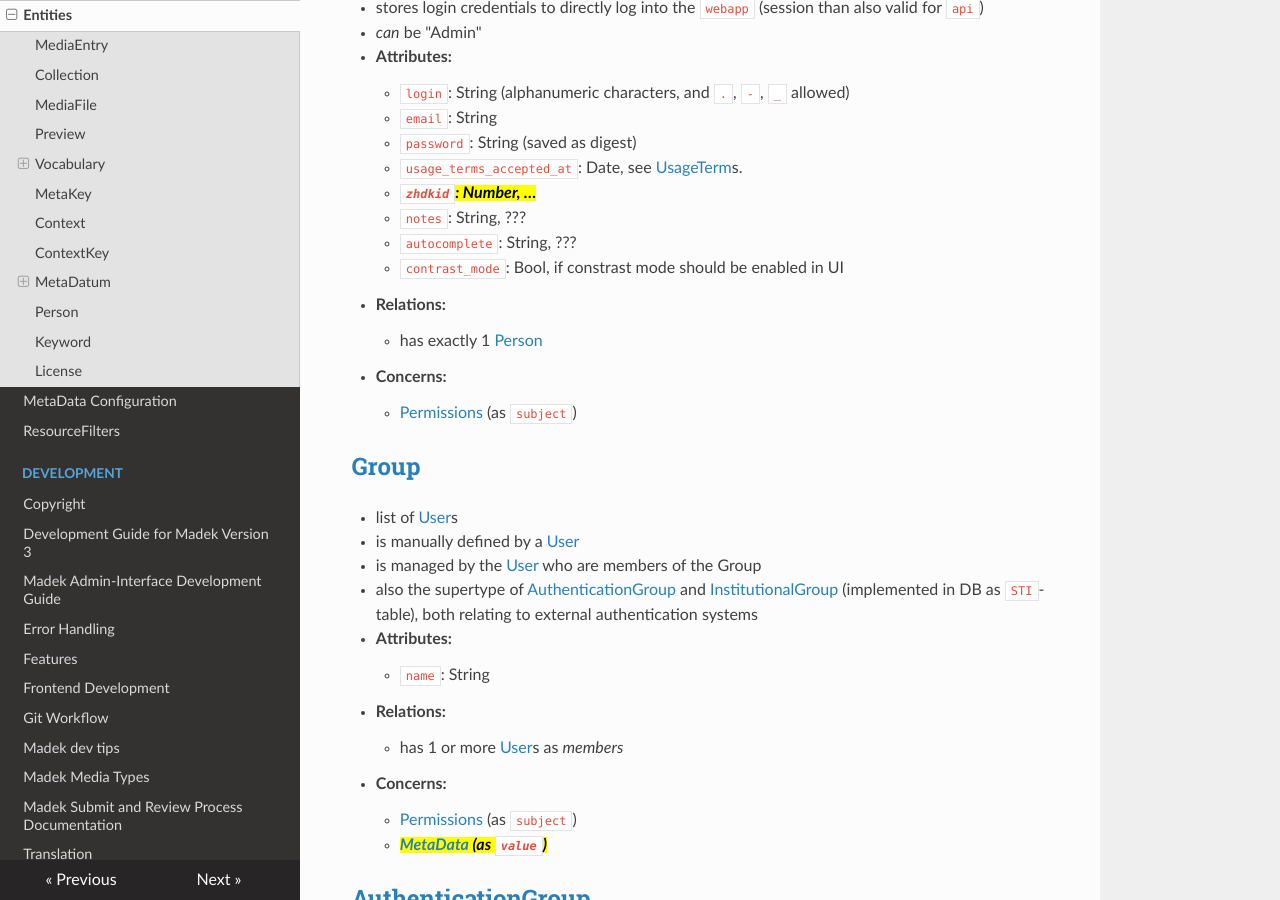
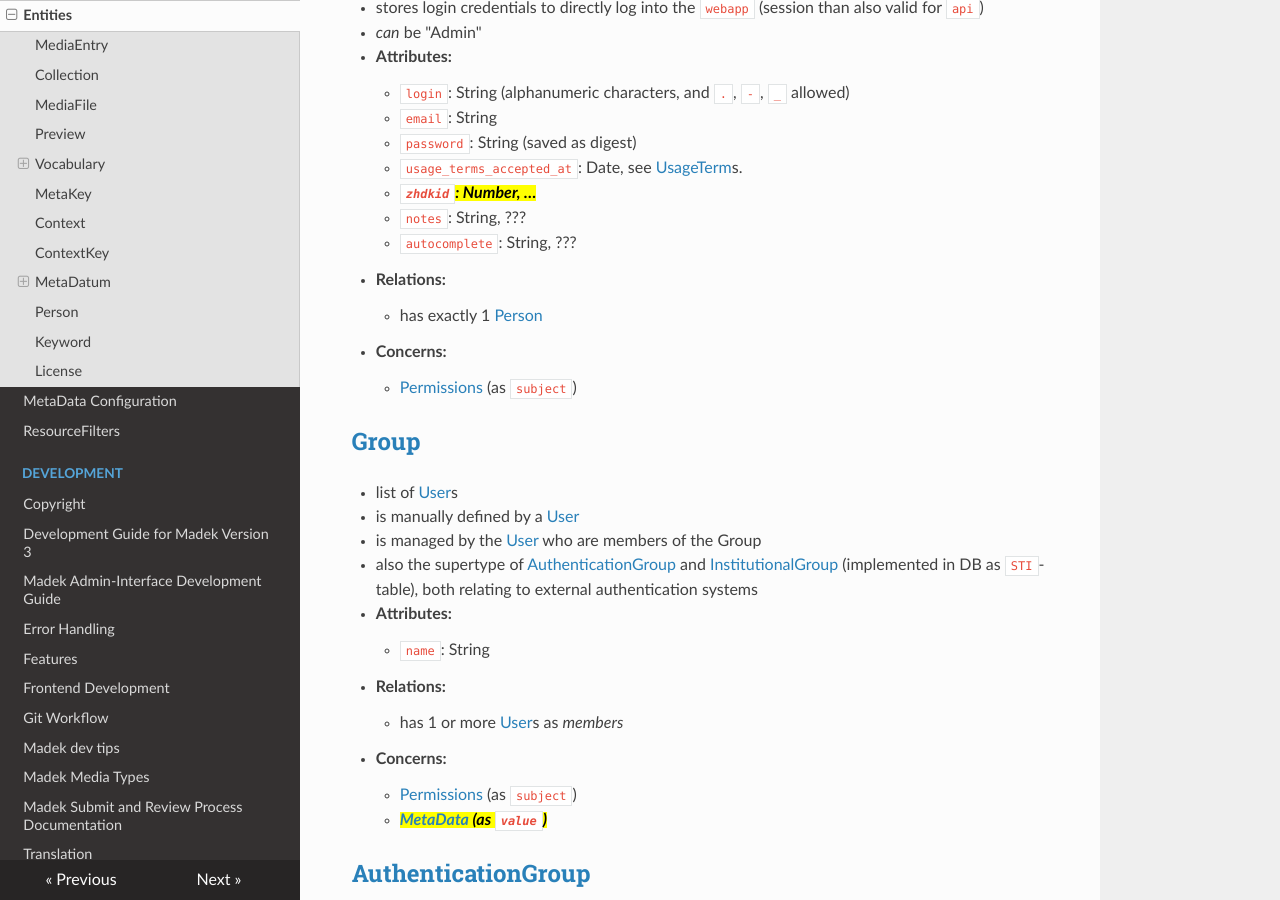
Before and after one commit to Madek/madek-documentation, an MkDocs documentation site: the page built from source/architecture/entities.md, in a window 1280 px wide and 900 px high, scrolled down 7832 px. Built offline with MkDocs 1.6.1, drawn with Linux system fonts in a browser that asks for light colours; nearby versions of some CDN libraries.

Commit message:
remove reference to User's contrast_mode

```diff
--- a/source/architecture/entities.md
+++ b/source/architecture/entities.md
@@ -356,7 +356,6 @@ CREATE TABLE license_groups (
     - <mark>`zhdkid`: Number, …</mark>
     - `notes`: String, ???
     - `autocomplete`: String, ???
-    - `contrast_mode`: Bool, if constrast mode should be enabled in UI
 - **Relations:**
     - has exactly 1 [Person][]
 - **Concerns:**
```
